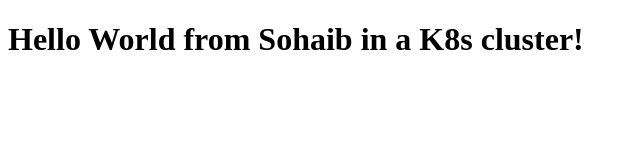
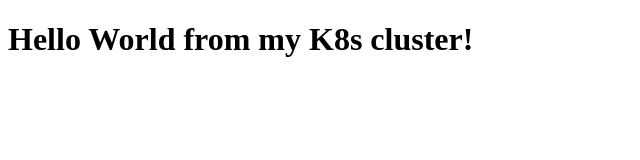
Before and after one commit to Sohaib-Mohiuddin/simple-expressjs-app, a website: page public/index.html in a window 1280 px wide. Shown: the whole page, without its empty margins (0-640 px from the left). Drawn offline with Linux system fonts and the light colour scheme.

Commit message:
Updated index.html

```diff
--- a/public/index.html
+++ b/public/index.html
@@ -5,6 +5,6 @@
 	<title>K8s Hello World</title>
 </head>
 <body>
-	<h1>Hello World from Sohaib in a K8s cluster!</h1>
+	<h1>Hello World from my K8s cluster!</h1>
 </body>
 </html>
```
